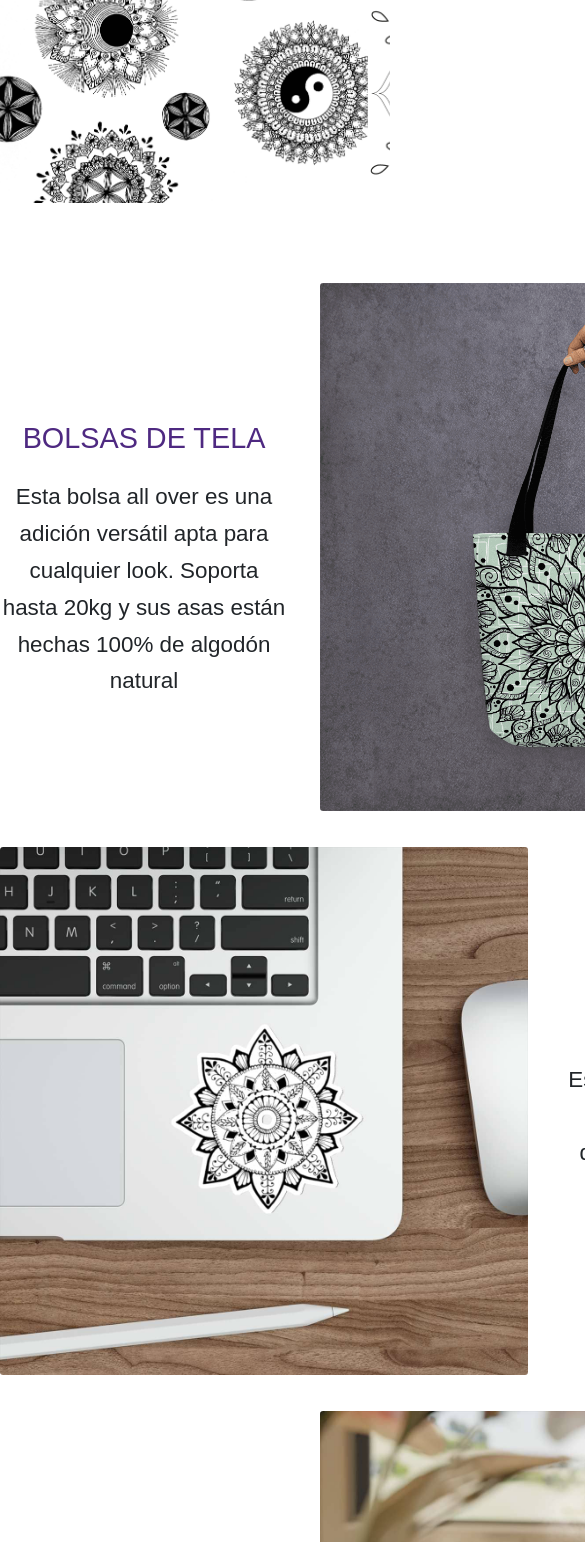
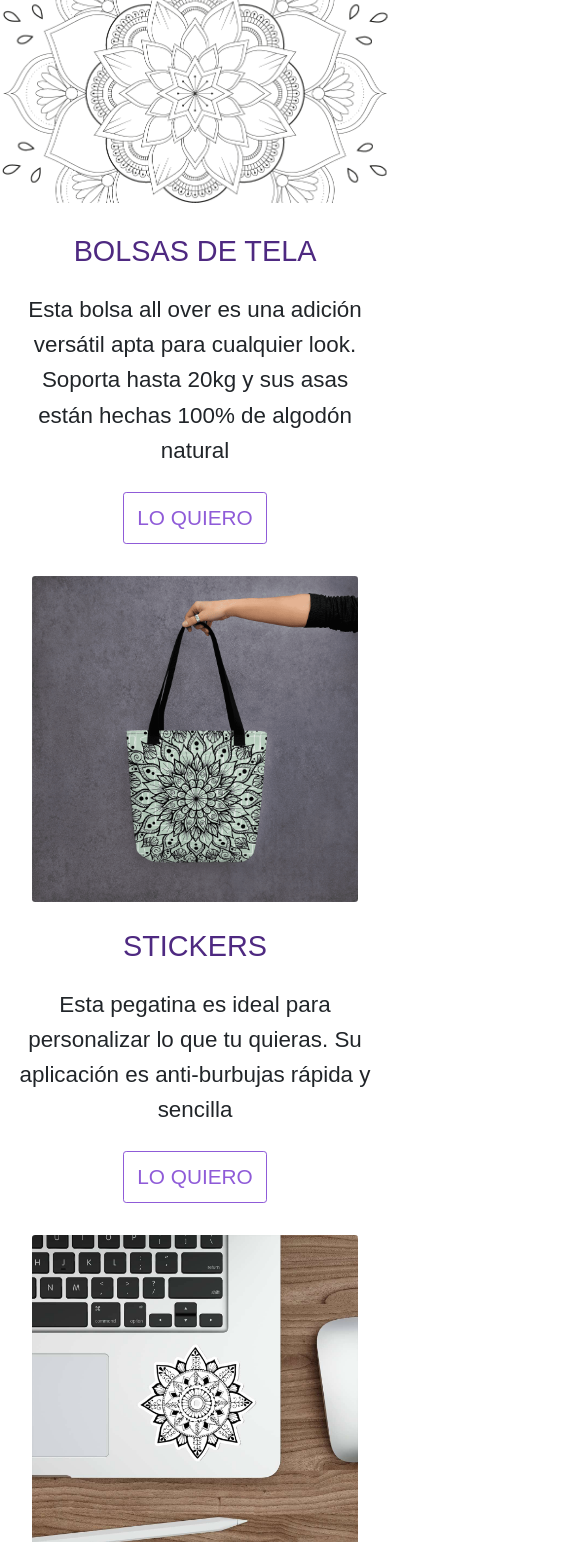
Before and after one commit to alamparte/E-commerce-Kreislife, a website: page index.html in a window 390 px wide. Shown: the part 164-1706 px from the top of the page, 585 px wide, since content can reach past the window. Drawn offline with nearby package versions, Linux system fonts and the light colour scheme; a web font is replaced by a local one.

Commit message:
agrego html 404, trabajo responsive en el index

```diff
--- a/index.html
+++ b/index.html
@@ -91,7 +91,7 @@
         <!--INFO DEL SITIO-->
         <main>
             <!--CAROUSEL-->
-            <section id="carouselExampleSlidesOnly" class="carousel slide" data-bs-ride="carousel">
+            <section id="carousel" class="carousel" data-bs-ride="carousel">
                 <section class="carousel-inner">
                     <div class="carousel-item active">
                         <img src="img/carrusel/carruselD.png" class="desktop w-100" alt="mini mandalas, uno con una luna central, otro con el yin-yang en el centro, otro es la flor de la vida circular"/>
@@ -110,34 +110,11 @@
 
             <!--PRODUCTOS INDEX-->
             <article class="productosIndex">
-                <!-- <div class="productoIndex">
-                    <a href="pages/bolsasdetela.html">
-                        <img src="img/productos/bolsa3.png" alt="bolsa de tela con fondo verde y lineas delgadas blancas, encima un mandala que cubre todo el frente de la misma">
-                    </a>
-                    <h2 class="titleP">
-                        <a href="pages/bolsasdetela.html">BOLSAS DE TELA</a>
-                    </h2>
-                </div>
-                <div class="productoIndex">
-                    <a href="pages/stickers.html">
-                        <img src="img/productos/sticker2.jpg" alt="es una pegatina/sticker de un mandala redondo, pegado en la computadora, donde se ve el mouse y lapiz">
-                    </a>
-                    <h3 class="titleP">
-                        <a href="pages/stickers.html">STICKERS</a>
-                    </h3>
-                </div>
-                <div class="productoIndex">
-                    <a href="pages/tazas.html">
-                        <img src="img/productos/taza1.jpg" alt="centrada en la foto está la taza con un diseño cover de un mandala, el fondo es blanco, alrededor de la taza, desenfocados aparecen: una laptop, un florero y una ventana">
-                    </a>
-                    <h3 class="titleP">
-                        <a href="pages/tazas.html">TAZAS</a>
-                    </h3>
-                </div> -->
                 <section class="productoIndex">
                     <div>
                         <h2><a href="pages/bolsasdetela.html">BOLSAS DE TELA</a></h2>
                         <p>Esta bolsa all over es una adición versátil apta para cualquier look. Soporta hasta 20kg y sus asas están hechas 100% de algodón natural</p>
+                        <button><a href="pages/bolsasdetela.html">LO QUIERO</a></button>
                     </div>
                     <figure>
                         <a href="pages/bolsasdetela.html">
@@ -145,7 +122,7 @@
                         </a>
                     </figure>
                 </section>
-                <section class="productoIndex">
+                <section class="productoIndex" id="sticker">
                     <figure>
                         <a href="pages/stickers.html">
                             <img src="img/productos/sticker2.jpg" alt="es una pegatina/sticker de un mandala redondo, pegado en la computadora, donde se ve el mouse y lapiz">
@@ -154,12 +131,14 @@
                     <div>
                         <h2><a href="pages/stickers.html">STICKERS</a></h2>
                         <p>Esta pegatina es ideal para personalizar lo que tu quieras. Su aplicación es anti-burbujas rápida y sencilla</p>
+                        <button><a href="pages/stickers.html">LO QUIERO</a></button>
                     </div>
                 </section>
                 <section class="productoIndex">
                     <div>
                         <h2><a href="pages/tazas.html">TAZAS</a></h2>
                         <p>Esta taza es perfecta para tu café de la mañana, un té calentito por la tarde o la bebida caliente que más te guste.</p>
+                        <button><a href="pages/tazas.html">LO QUIERO</a></button>
                     </div>
                     <figure>
                         <a href="pages/tazas.html">
--- a/scss/layout/_header.scss
+++ b/scss/layout/_header.scss
@@ -78,7 +78,7 @@ header{
     }
     h1{
         margin-top: 7.5rem;
-        padding: 1.5rem 0 .7rem 0;
+        padding: 1.6rem 0 1.8rem 0;
         text-align: center;
         font-size: 2rem;
         font-family: $font-secundaria;
@@ -92,7 +92,7 @@ header{
             }
         }
         h1{
-            font-size: 1.65rem;
+            font-size: 1.60rem;
         }
     }
     @media only screen and (max-width: 56.99rem){
--- a/scss/seccions/_home.scss
+++ b/scss/seccions/_home.scss
@@ -1,8 +1,5 @@
 @import "../utilities/mixins";
 @import "../utilities/variables";
-
-
-//margin: 1.5rem 0 4rem 0;
 
 
 main{
@@ -11,7 +8,7 @@ main{
         grid-template-columns: 1fr;
         grid-template-rows: auto;
         @include measures (100%, auto);
-        margin: 5rem 0;
+        margin: 3rem 0;
         gap: 2rem;
         .productoIndex{
             position: relative;
@@ -33,7 +30,21 @@ main{
                 }
                 p{
                     font-size: 1.4rem;
-                    line-height: 2.3rem;
+                    line-height: 2.2rem;
+                }
+                button{
+                    margin-top: 1.5rem;
+                    padding: .8rem;
+                    border: #8f5bd8 solid .03rem;
+                    font-size: 1.3rem;
+                    border-radius: 0.20rem;
+                    background-color: map-get($map: $colores, $key: textF);
+                    &:hover{
+                        background-color: map-get($map: $colores, $key: laven);
+                    }
+                    a{
+                        color: map-get($map: $colores, $key: details);
+                    }
                 }
             }
             figure{
@@ -62,7 +73,6 @@ main{
         }
     }
     .bioIndex{
-        // border: #CBB5F5 solid .1rem;
         @include measures (70rem, auto);
         @include flex (center, center, 0);
         flex-direction: column;
@@ -93,128 +103,47 @@ main{
         }
     }
 
-    // @media only screen and (max-width: 724px){
-    //     .portafolioIndex{
-    //         padding: 0 5rem;
-    //     }
-    // }
-    // @media only screen and (max-width: 768px){
-    //     .bioIndex{
-    //         flex-direction: column-reverse;
-    //         padding: 4rem;
-    //         gap: 3rem;
-    //         div{
-    //             padding: 0;
-    //             width: 100%;
-    //             h2{
-    //                 font-size: 2.5rem;
-    //             }
-    //             p{
-    //                 font-size: 1.8rem;
-    //                 line-height: 2.4rem;
-    //             }
-    //             button{
-    //                 font-size: 1.9rem;
-    //             }
-    //         }
-    //         .bioImgIndex{
-    //             width: 100%;
-    //             padding: 0;
-    //             img{
-    //                 width: 100%;
-    //             }
-    //         }
-    //     }
-    //     .productosIndex{
-    //         gap: 0;
-    //         padding: 0 3rem;
-    //         .productoIndex{
-    //             .titleP{
-    //                 padding: 2rem 0;
-    //             }
-    //         }
-    //     }
-    //     .portafolioIndex{
-    //         img{
-    //         }
-    //     }
-    // }
-    // @media only screen and (min-width: 769px) and (max-width: 900px){
-    //     .bioIndex{
-    //         flex-direction: column-reverse;
-    //         padding: 4rem 5rem;
-    //         gap: 2rem;
-    //         div{
-    //             width: 90%;
-    //             padding: 1.5rem 0 1.5rem 1.5rem;
-    //             h2{
-    //                 font-size: 2.5rem;
-    //             }
-    //             p{
-    //                 font-size: 1.8rem;
-    //                 line-height: 2.4rem;
-    //             }
-    //             button{
-    //                 font-size: 1.9rem;
-    //             }
-    //         }
-    //         .bioImgIndex{
-    //             padding: 1.5rem;
-    //             width: 90%;
-    //             img{
-    //                 width: 100%;
-    //             }
-    //         }
-    //     }
-    //     .productosIndex{
-    //         gap: 0;
-    //         padding: 0 5rem;
-    //         .productoIndex{
-    //             .titleP{
-    //                 padding: 2rem 0;
-    //             }
-    //         }
-    //     }
-    //     .portafolioIndex{
-    //         img{
-    //         }
-    //     }
-    // }
-    // @media only screen and (max-width: 1460px){
-    //     .bioIndex{
-    //         div{
-    //             padding: 1rem;
-    //         }
-    //         .bioImgIndex{
-    //              width: 100%;
-    //              padding: 0;
-    //         }
-    //     }
-    // }
-    // @media only screen and (max-width: 1199px){
-    //     .bioIndex{
-    //         flex-direction: column-reverse;
-    //         padding: 4rem 5rem;
-    //         gap: 2rem;
-    //         div{
-    //             padding: 0;
-    //             width: 70%;
-    //         }
-    //         .bioImgIndex{
-    //              width: 70%;
-    //              padding: 0;
-    //         }
-    //     }
-    // }
-    // @media only screen and (max-width: 1760px){
-    //     .bioIndex{
-    //         div{
-    //             padding: 3rem;
-    //         }
-    //         .bioImgIndex{
-    //              width: 80%;
-    //              padding: 0;
-    //         }
-    //     }
-    // }
+    @media only screen and (max-width: 468px){
+        .productosIndex{
+            margin-top: .5rem;
+            #sticker{
+                flex-direction: column-reverse;
             }
+            gap: 0;
+            .productoIndex{
+                flex-direction: column;
+                gap: 0;
+                div{
+                    @include measures (auto, auto);
+                    p{
+                        padding: 0 1.1rem;
+                    }
+                    button{
+                        font-size: 1.3rem;
+                    }
+                }
+                figure{
+                    @include measures (auto, auto);
+                    padding: 0 2rem;
+                    margin-top: 2rem;
+                }
+            }
+        }
+        .portafolioIndex{
+            img{
+                @include measures (90%, auto);
+            }
+        }
+        .bioIndex{
+            @include measures (auto, auto);
+            padding: 0 1.1rem;
+            h2{
+                font-size: 1.7rem;
+            }
+            button{
+                font-size: 1.6rem;
+            }
+        }
+    }
+
+}
```
Also changed, not shown: 404.html (added, +12 -0 lines), scss/components/_carousel.scss (+10 -0 lines), css/main.css. Lines whose indentation alone changed are shown as unchanged.
